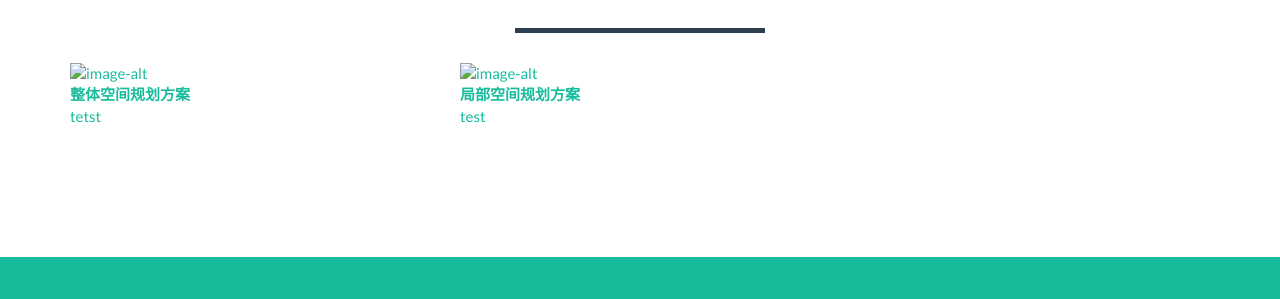
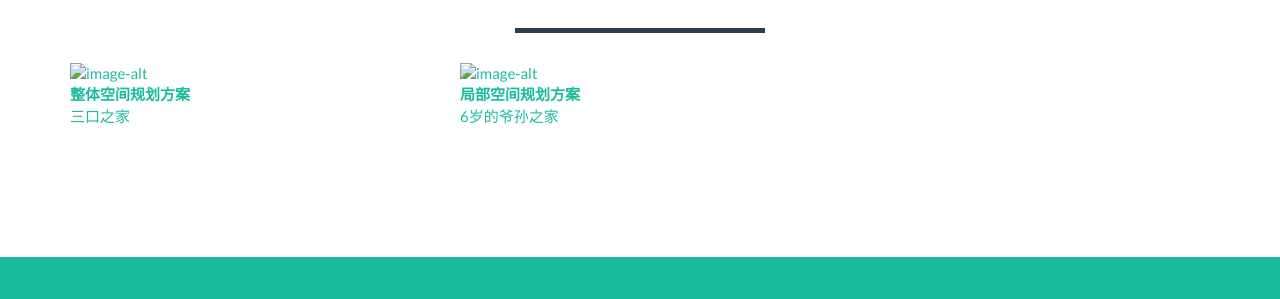
Before and after one commit to WOW-Decorate/WOW-Decorate.github.io, a Jekyll site: the page built from _posts/2014-07-17-project-2.markdown, in a window 1280 px wide and 900 px high, scrolled down 513 px. Shown: the part 153-452 px from the top of the window. Built offline with Jekyll 4.4.1, drawn with Linux system fonts in a browser that asks for light colours; comment, search, counter and statistics services are not loaded.

Commit message:
change the comment

```diff
--- a/_includes/portfolio_grid.html
+++ b/_includes/portfolio_grid.html
@@ -20,7 +20,7 @@
                             <img src="img/portfolio/{{ post.img }}" class="img-responsive" alt="{{ post.alt }}">
                             <b>{{ post.title }}</b>
                             <br>
-                            {{ post.detail }}
+                            {{ post.subtitle }}
                         </a>
                     </div>
                 {% endfor %}
--- a/_posts/2014-07-17-project-2.markdown
+++ b/_posts/2014-07-17-project-2.markdown
@@ -1,10 +1,10 @@
 ---
 layout: default
 title: 局部空间规划方案
+subtitle: 6岁的爷孙之家
 modal-id: 2
 date: 2015-12-02
 img: cake.png
-detail: test
 alt: image-alt
 project-date: 2015-12-02
 phone: 020-38343625
--- a/_posts/2014-07-18-project-1.markdown
+++ b/_posts/2014-07-18-project-1.markdown
@@ -1,10 +1,10 @@
 ---
 layout: default
 title: 整体空间规划方案
+subtitle: 三口之家
 modal-id: 1
 date: 2015-12-02
 img: cabin.png
-detail: tetst
 alt: image-alt
 project-date: 2015-12-02
 phone: 020-38343625
```
Also changed, not shown: cabin111.png (deleted).
